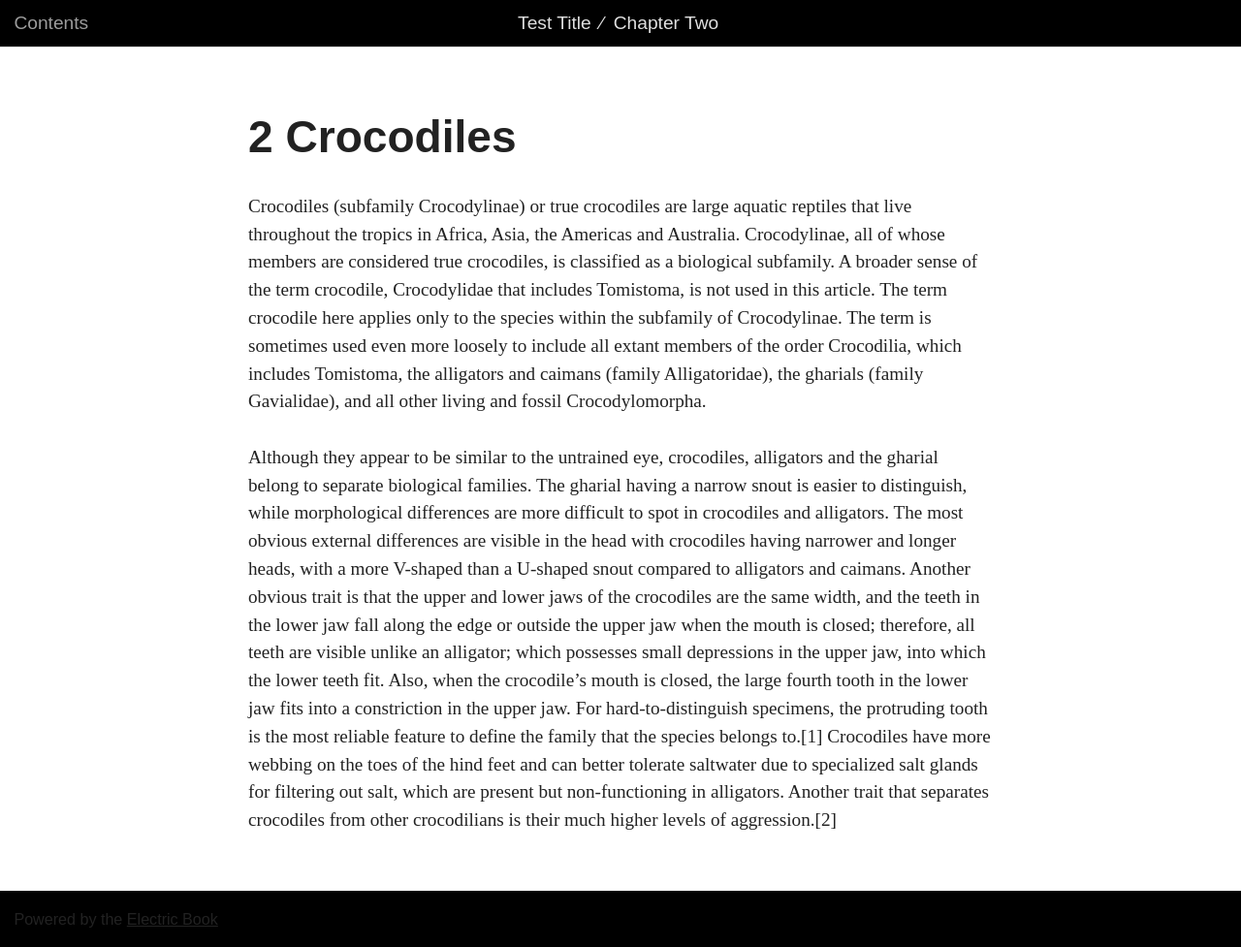
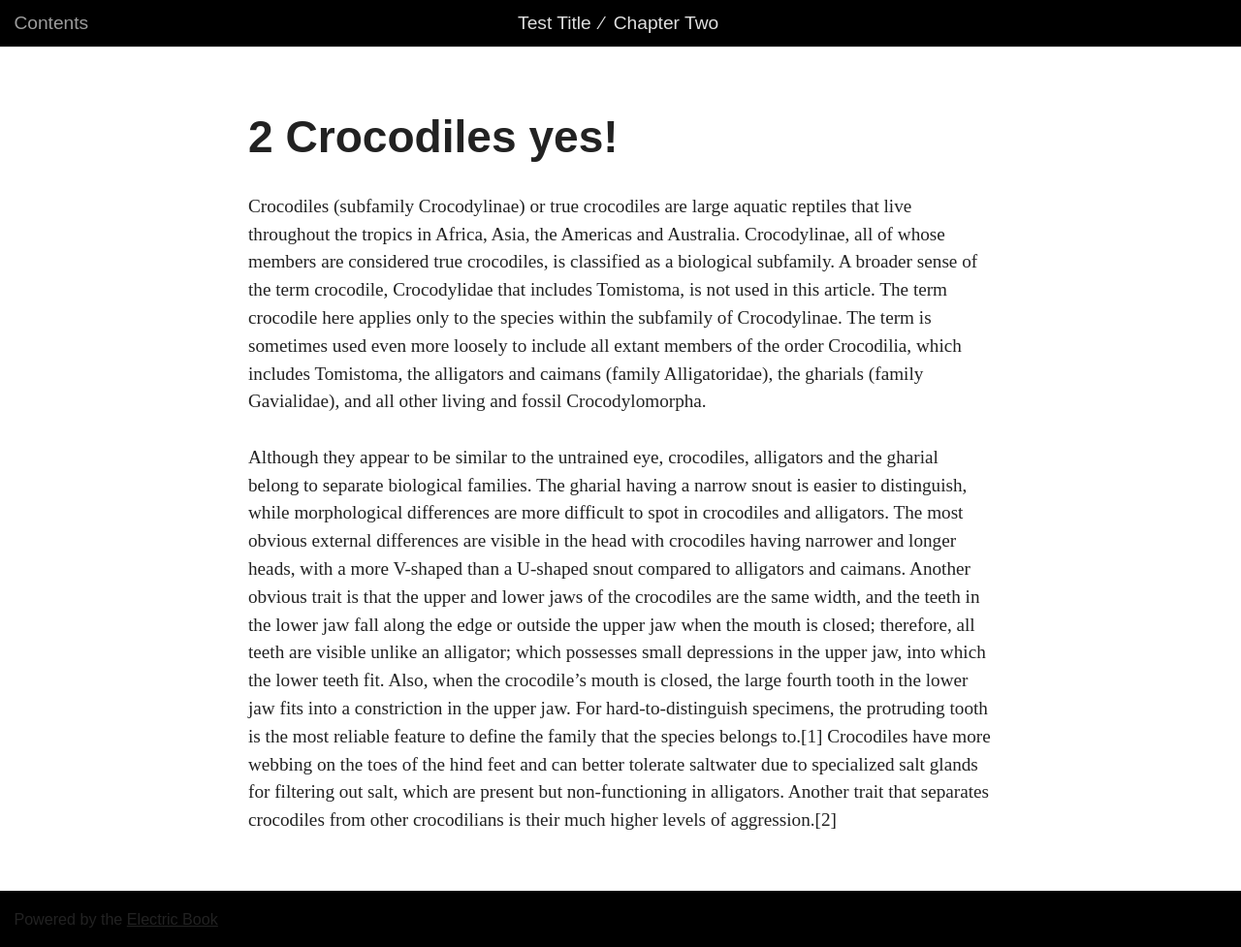
Before and after one commit to arthurattwell/test-eb, a Jekyll site: the page built from book/text/02.md, in a window 1280 px wide. Shown: the whole page at 97% size. Built offline with Jekyll 4.4.1, drawn with Linux system fonts in a browser that asks for light colours.

Commit message:
Create a conflict

```diff
--- a/book/text/02.md
+++ b/book/text/02.md
@@ -2,7 +2,7 @@
 title: "2. Crocodiles"
 ---
 
-# **2** Crocodiles
+# **2** Crocodiles yes!
 
 Crocodiles (subfamily Crocodylinae) or true crocodiles are large aquatic reptiles that live throughout the tropics in Africa, Asia, the Americas and Australia. Crocodylinae, all of whose members are considered true crocodiles, is classified as a biological subfamily. A broader sense of the term crocodile, Crocodylidae that includes Tomistoma, is not used in this article. The term crocodile here applies only to the species within the subfamily of Crocodylinae. The term is sometimes used even more loosely to include all extant members of the order Crocodilia, which includes Tomistoma, the alligators and caimans (family Alligatoridae), the gharials (family Gavialidae), and all other living and fossil Crocodylomorpha.
 
```
